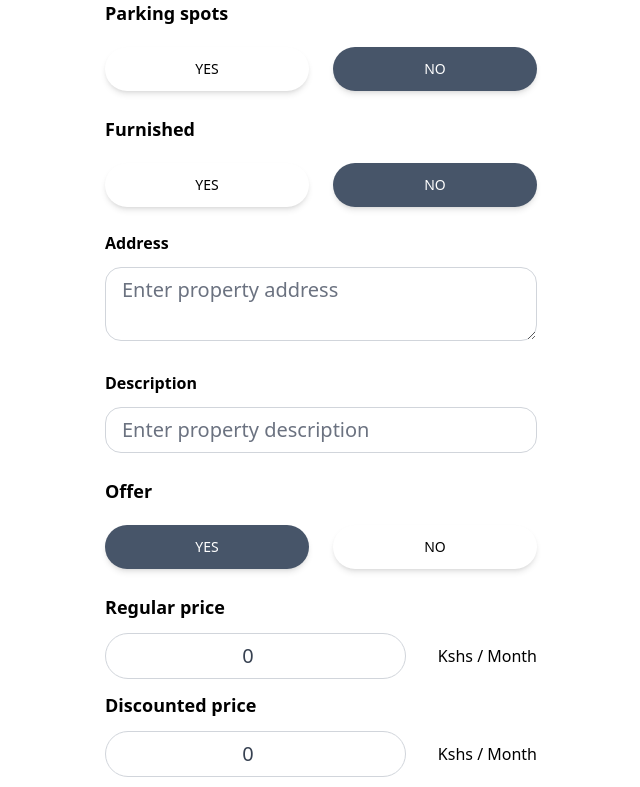
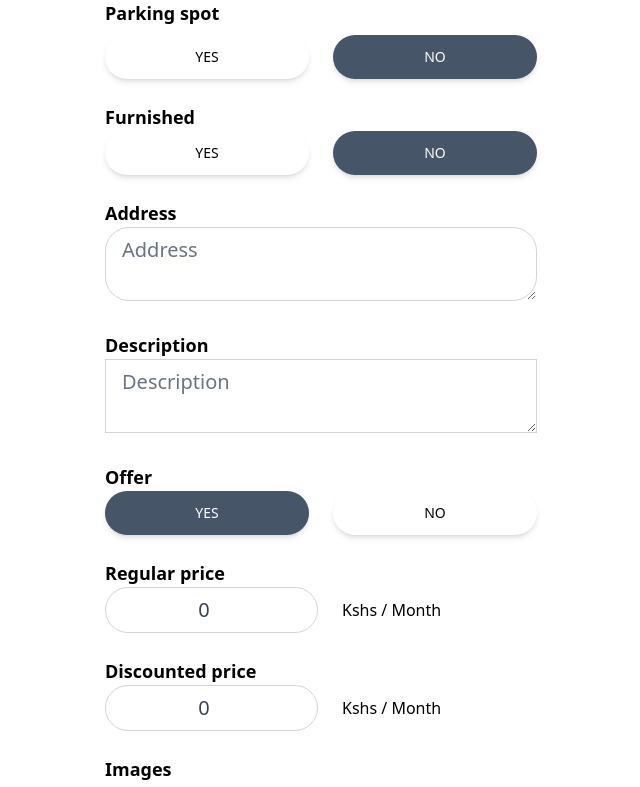
Before and after one commit to Huss3n/RealEstateProject, a React (Create React App) app in the folder houzez/: page /Add-listing in a window 1280 px wide. Shown: the part 500-1287 px from the top of the page, without its empty margins (319-959 px from the left). Built offline with nearby package versions, Linux system fonts and the light colour scheme; no server answers.

Commit message:
Added on change

```diff
--- a/houzez/src/pages/Addlisting.jsx
+++ b/houzez/src/pages/Addlisting.jsx
@@ -5,7 +5,7 @@ export default function Addlisting() {
     type: "rent",
     name: "",
     bedrooms: 1,
-    bathroom: 1,
+    bathrooms: 1,
     parking: false,
     furnished: false,
     address: "",
@@ -15,8 +15,49 @@ export default function Addlisting() {
     discountedPrice: 0,
     squarefeet: 0,
   });
-  const { type, name, bedrooms, bathroom, parking, furnished, address, description, offer, regularPrice, discountedPrice, squarefeet } = formData;
-  function onChange() {}
+  const { type, name, bedrooms, bathrooms, parking, furnished, address, description, offer, regularPrice, discountedPrice, squarefeet } = formData;
+  // function onChange(e) {
+  //   let bolean = null;
+  //   if (e.target.value === "true") {
+  //     bolean = true;
+  //   }
+  //   if (e.target.value === "false") {
+  //     bolean = false;
+  //   }
+  //   // photos
+  //   if (e.target.files) {
+  //     setFormData((prevState) => ({
+  //       ...prevState,
+  //       images: e.target.files,
+  //     }));
+  //   }
+  //   if (!e.target.files) {
+  //     setFormData((prevState) => ({ ...prevState, [e.target.id]: bolean ?? e.target.value }));
+  //   }
+  // }
+  function onChange(e) {
+    let boolean = null;
+    if (e.target.value === "true") {
+      boolean = true;
+    }
+    if (e.target.value === "false") {
+      boolean = false;
+    }
+    // Files
+    if (e.target.files) {
+      setFormData((prevState) => ({
+        ...prevState,
+        images: e.target.files,
+      }));
+    }
+    // Text/Boolean/Number
+    if (!e.target.files) {
+      setFormData((prevState) => ({
+        ...prevState,
+        [e.target.id]: boolean ?? e.target.value,
+      }));
+    }
+  }
   return (
     <main className="max-w-md px-2 mx-auto">
       <h1 className="text-3xl text-center mt-6 font-bold">Add a listing</h1>
@@ -24,7 +65,7 @@ export default function Addlisting() {
       <form>
         <p className="text-lg mt-6 font-semibold mb-5">Sell or Rent your property</p>
         <div className="flex">
-          <button
+          {/* <button
             type="button"
             id="type"
             value="sell"
@@ -34,17 +75,41 @@ export default function Addlisting() {
             }`}
           >
             Sell
-          </button>
+          </button> */}
+
           <button
             type="button"
             id="type"
-            value="sell"
+            value="sale"
+            onClick={onChange}
+            className={`mr-3 px-7 py-3 font-medium text-sm uppercase shadow-md rounded-3xl hover:shadow-lg focus:shadow-lg active:shadow-lg transition duration-150 ease-in-out w-full ${
+              type === "rent" ? "bg-white text-black" : "bg-slate-600 text-white"
+            }`}
+          >
+            sell
+          </button>
+          {/* <button
+            type="button"
+            id="type"
+            value="rent"
             onclick={onChange}
             className={` rounded-3xl ml-3 px-7 py-3 font-medium text-sm uppercase shadow-md  hover:shadow-lg active:shadow-lg transition duration-150 ease-in-out w-full ${
               type === "sell" ? "bg-white text-black" : "bg-slate-600 text-white"
             }`}
           >
             Rent
+          </button> */}
+
+          <button
+            type="button"
+            id="type"
+            value="rent"
+            onClick={onChange}
+            className={`ml-3 px-7 py-3 font-medium text-sm uppercase shadow-md rounded-3xl hover:shadow-lg focus:shadow-lg active:shadow-lg transition duration-150 ease-in-out w-full ${
+              type === "sale" ? "bg-white text-black" : "bg-slate-600 text-white"
+            }`}
+          >
+            rent
           </button>
         </div>
         <p className="tex-lg mt-6 font-semibold mb-3">Name</p>
@@ -53,11 +118,11 @@ export default function Addlisting() {
           id="name"
           value={name}
           onChange={onChange}
-          placeholder="Enter property name"
+          placeholder="Enter the property name"
           required
           maxLength={32}
           minLength={10}
-          className="w-full px-4 py-2 text-xl text-gray-700 bg-white border-gray-300 rounded-2xl transition duration-150 ease-in-out focus:text-gray-700 focus:bg-white focus:border-blue-500 mb-6"
+          className="w-full px-4 py-2 text-xl text-gray-700 bg-white border-gray-300 rounded-3xl transition duration-150 ease-in-out focus:text-gray-700 focus:bg-white focus:border-blue-500 mb-6"
         />
         <div className="flex space-x-6 mb-5">
           {/* bedrooms  */}
@@ -80,7 +145,7 @@ export default function Addlisting() {
             <input
               type="number"
               id="bathrooms"
-              value={bathroom}
+              value={bathrooms}
               onChange={onChange}
               min={1}
               max={20}
@@ -104,7 +169,7 @@ export default function Addlisting() {
             />
           </div>
         </div>
-        <p className="text-lg mt-6 font-semibold mb-5">Parking spots</p>
+        {/* <p className="text-lg mt-6 font-semibold mb-5">Parking spots</p>
         <div className="flex">
           <button
             type="button"
@@ -128,8 +193,34 @@ export default function Addlisting() {
           >
             No
           </button>
+        </div> */}
+
+        <p className="text-lg mt-6 font-semibold">Parking spot</p>
+        <div className="flex mb-2 mt-2">
+          <button
+            type="button"
+            id="parking"
+            value={true}
+            onClick={onChange}
+            className={`mr-3 px-7 py-3 font-medium text-sm uppercase shadow-md rounded-3xl hover:shadow-lg focus:shadow-lg active:shadow-lg transition duration-150 ease-in-out w-full ${
+              !parking ? "bg-white text-black" : "bg-slate-600 text-white"
+            }`}
+          >
+            Yes
+          </button>
+          <button
+            type="button"
+            id="parking"
+            value={false}
+            onClick={onChange}
+            className={`ml-3 px-7 py-3 font-medium text-sm uppercase shadow-md rounded-3xl hover:shadow-lg focus:shadow-lg active:shadow-lg transition duration-150 ease-in-out w-full ${
+              parking ? "bg-white text-black" : "bg-slate-600 text-white"
+            }`}
+          >
+            no
+          </button>
         </div>
-        <p className="text-lg mt-6 font-semibold mb-5">Furnished</p>
+        {/* <p className="text-lg mt-6 font-semibold mb-5">Furnished</p>
         <div className="flex">
           <button
             type="button"
@@ -165,8 +256,44 @@ export default function Addlisting() {
           maxLength={60}
           minLength={10}
           className="w-full px-4 py-2 text-xl text-gray-700 bg-white border-gray-300 rounded-2xl transition duration-150 ease-in-out focus:text-gray-700 focus:bg-white focus:border-blue-500"
+        /> */}
+
+        <p className="text-lg mt-6 font-semibold">Furnished</p>
+        <div className="flex">
+          <button
+            type="button"
+            id="furnished"
+            value={true}
+            onClick={onChange}
+            className={`mr-3 px-7 py-3 font-medium text-sm uppercase shadow-md rounded-3xl hover:shadow-lg focus:shadow-lg active:shadow-lg transition duration-150 ease-in-out w-full ${
+              !furnished ? "bg-white text-black" : "bg-slate-600 text-white"
+            }`}
+          >
+            yes
+          </button>
+          <button
+            type="button"
+            id="furnished"
+            value={false}
+            onClick={onChange}
+            className={`ml-3 px-7 py-3 font-medium text-sm uppercase shadow-md rounded-3xl hover:shadow-lg focus:shadow-lg active:shadow-lg transition duration-150 ease-in-out w-full ${
+              furnished ? "bg-white text-black" : "bg-slate-600 text-white"
+            }`}
+          >
+            no
+          </button>
+        </div>
+        <p className="text-lg mt-6 font-semibold">Address</p>
+        <textarea
+          type="text"
+          id="address"
+          value={address}
+          onChange={onChange}
+          placeholder="Address"
+          required
+          className="w-full px-4 py-2 text-xl text-gray-700 bg-white border border-gray-300 rounded-3xl transition duration-150 ease-in-out focus:text-gray-700 focus:bg-white focus:border-slate-600 mb-6"
         />
-        <p className="tex-lg mt-6 font-semibold mb-3">Description</p>
+        {/* <p className="tex-lg mt-6 font-semibold mb-3">Description</p>
         <input
           type="text"
           id="description"
@@ -177,8 +304,8 @@ export default function Addlisting() {
           maxLength={32}
           minLength={10}
           className="w-full px-4 py-2 text-xl text-gray-700 bg-white border-gray-300 rounded-2xl transition duration-150 ease-in-out focus:text-gray-700 focus:bg-white focus:border-blue-500 mb-6"
-        />
-        <p className="text-lg font-semibold mb-5">Offer</p>
+        /> */}
+        {/* <p className="text-lg font-semibold mb-5">Offer</p>
         <div className="flex mb-6">
           <button
             type="button"
@@ -202,9 +329,9 @@ export default function Addlisting() {
           >
             No
           </button>
-        </div>
+        </div> */}
         {/* regular price  */}
-        <div>
+        {/* <div>
           <div className="">
             <p className="text-lg font-semibold"> Regular price</p>
             <div className="flex w-full justify-center items-center space-x-8 mt-3">
@@ -225,8 +352,8 @@ export default function Addlisting() {
               )}
             </div>
           </div>
-        </div>
-        {offer && (
+        </div> */}
+        {/* {offer && (
           <div>
             <div className="">
               <p className="text-lg font-semibold mt-3"> Discounted price</p>
@@ -249,12 +376,12 @@ export default function Addlisting() {
               </div>
             </div>
           </div>
-        )}
+        )} */}
 
         {/* image  */}
-        <div className="mb-6 mt-4">
+        {/* <div className="mb-6 mt-4">
           <p className="text-lg font-semibold">Images</p>
-          {/* modify this for iphone photos  */}
+          modify this for iphone photos
           <p className="text-gray-300 mt-2 mb-2">The first image will be the cover and the (max 8)</p>
           <input
             type="file"
@@ -265,10 +392,105 @@ export default function Addlisting() {
             required
             className="w-full px-3 py-2 text-gray-800 bg-white border border-gray-300 rounded-2xl transition duration-150 ease-in-out focus:bg-white focus:border-blue-200"
           />
+        </div> */}
+
+        <p className="text-lg font-semibold">Description</p>
+        <textarea
+          type="text"
+          id="description"
+          value={description}
+          onChange={onChange}
+          placeholder="Description"
+          required
+          className="w-full px-4 py-2 text-xl text-gray-700 bg-white border border-gray-300 rounde-3xl transition duration-150 ease-in-out focus:text-gray-700 focus:bg-white focus:border-slate-600 mb-6"
+        />
+        <p className="text-lg font-semibold">Offer</p>
+        <div className="flex mb-6">
+          <button
+            type="button"
+            id="offer"
+            value={true}
+            onClick={onChange}
+            className={`mr-3 px-7 py-3 font-medium text-sm uppercase shadow-md rounded-3xl hover:shadow-lg focus:shadow-lg active:shadow-lg transition duration-150 ease-in-out w-full ${
+              !offer ? "bg-white text-black" : "bg-slate-600 text-white"
+            }`}
+          >
+            yes
+          </button>
+          <button
+            type="button"
+            id="offer"
+            value={false}
+            onClick={onChange}
+            className={`ml-3 px-7 py-3 font-medium text-sm uppercase shadow-md rounded-3xl hover:shadow-lg focus:shadow-lg active:shadow-lg transition duration-150 ease-in-out w-full ${
+              offer ? "bg-white text-black" : "bg-slate-600 text-white"
+            }`}
+          >
+            no
+          </button>
+        </div>
+        <div className="flex items-center mb-6">
+          <div className="">
+            <p className="text-lg font-semibold">Regular price</p>
+            <div className="flex w-full justify-center items-center space-x-6">
+              <input
+                type="number"
+                id="regularPrice"
+                value={regularPrice}
+                onChange={onChange}
+                min="50"
+                max="400000000"
+                required
+                className="w-full px-4 py-2 text-xl text-gray-700 bg-white border border-gray-300 rounded-3xl transition duration-150 ease-in-out focus:text-gray-700 focus:bg-white focus:border-slate-600 text-center"
+              />
+              {type === "rent" && (
+                <div className="">
+                  <p className="text-md w-full whitespace-nowrap">Kshs / Month</p>
+                </div>
+              )}
+            </div>
+          </div>
+        </div>
+        {offer && (
+          <div className="flex items-center mb-6">
+            <div className="">
+              <p className="text-lg font-semibold">Discounted price</p>
+              <div className="flex w-full justify-center items-center space-x-6">
+                <input
+                  type="number"
+                  id="discountedPrice"
+                  value={discountedPrice}
+                  onChange={onChange}
+                  min="50"
+                  max="400000000"
+                  required={offer}
+                  className="w-full px-4 py-2 text-xl text-gray-700 bg-white border border-gray-300 rounded-3xl transition duration-150 ease-in-out focus:text-gray-700 focus:bg-white focus:border-slate-600 text-center"
+                />
+                {type === "rent" && (
+                  <div className="">
+                    <p className="text-md w-full whitespace-nowrap">Kshs / Month</p>
+                  </div>
+                )}
+              </div>
+            </div>
+          </div>
+        )}
+        <div className="mb-6">
+          <p className="text-lg font-semibold">Images</p>
+          <p className="text-gray-600">The first image will be the cover (max 6)</p>
+          <input
+            type="file"
+            id="images"
+            onChange={onChange}
+            accept=".jpg,.png,.jpeg"
+            multiple
+            required
+            className="w-full px-3 py-1.5 text-gray-700 bg-white border border-gray-300 rounded-3xl transition duration-150 ease-in-out focus:bg-white focus:border-slate-600"
+          />
         </div>
         <button
           type="submit"
-          className="mb-6 w-full px-7 py-3 bg-blue-600 text-white font-medium text-sm uppercase rounded-2xl shadow-md hover:bg-blue-700 hover:shadow-lg focus:bg-blue-700 focus:shadow-lg active:bg-blue-800 active:shadow-lg transition duration-150 ease-in-out"
+          className="mb-6 w-full px-7 py-3 bg-blue-600 text-white font-medium text-sm uppercase rounded-3xl shadow-md hover:bg-blue-700 hover:shadow-lg focus:bg-blue-700 focus:shadow-lg active:bg-blue-800 active:shadow-lg transition duration-150 ease-in-out"
         >
           Add Listing
         </button>
```
